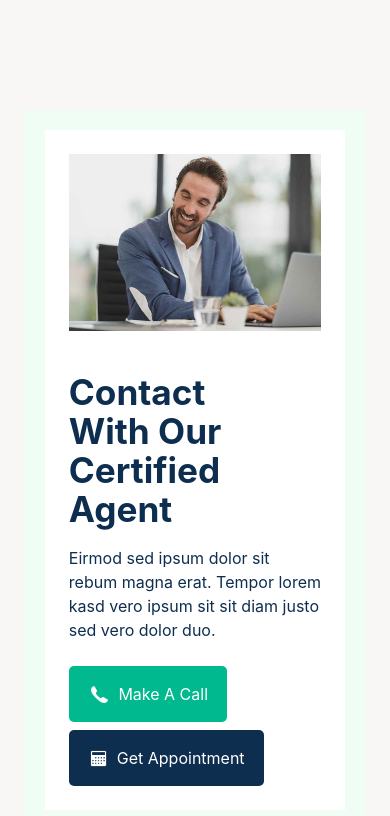
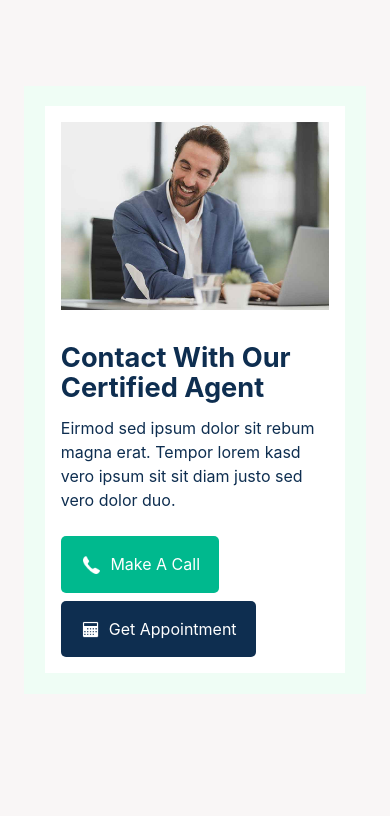
Before and after one commit to BLADEHEDA/Real-estate-App, a React (Create React App) app: page / in a window 390 px wide. Shown: the part 7088-7904 px from the top of the page. Built offline with nearby package versions, Linux system fonts and the light colour scheme.

Commit message:
formbar mobile style

```diff
--- a/src/components/HOME/Home.css
+++ b/src/components/HOME/Home.css
@@ -22,7 +22,7 @@
         color: #666565;
     }
     .btn-main{
-        width: 25%;
+        width: 50%;
     }
     .mainbar-right{
         padding-left: 0em;
@@ -243,14 +243,14 @@ padding: 3em;
 }
 .contact-card{
     background: white;
-    padding: 1.5em;
+    padding: 1em;
 }
 .contact-header{
     font-family: "Inter",sans-serif;
     font-weight: 700;
     line-height: 1.1;
     color: #0E2E50;
-    font-size: 2.2em;
+    font-size: 1.7em;
     margin: 1.2em  1em   0.5em 0em ;
 }
 .contact-content{
```
